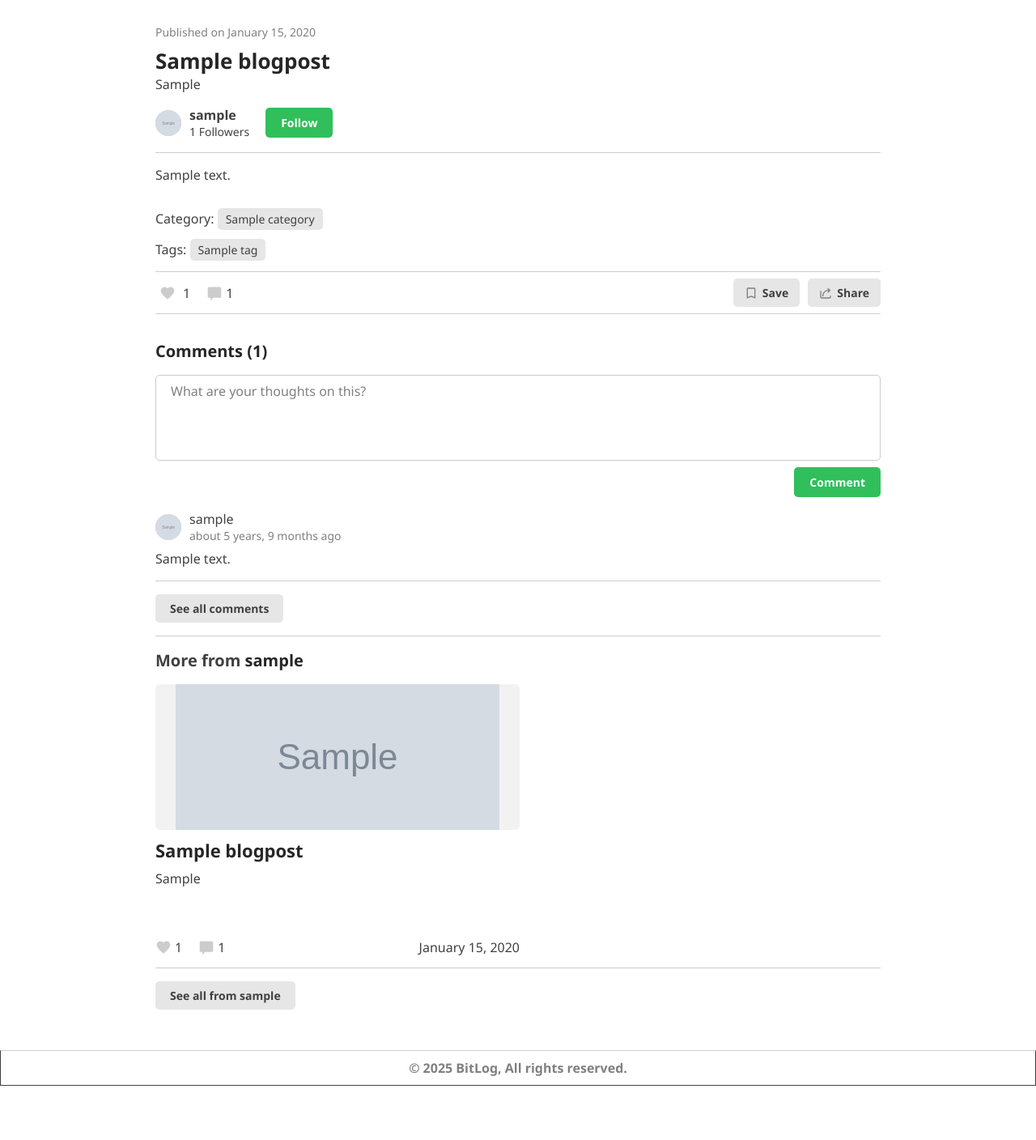
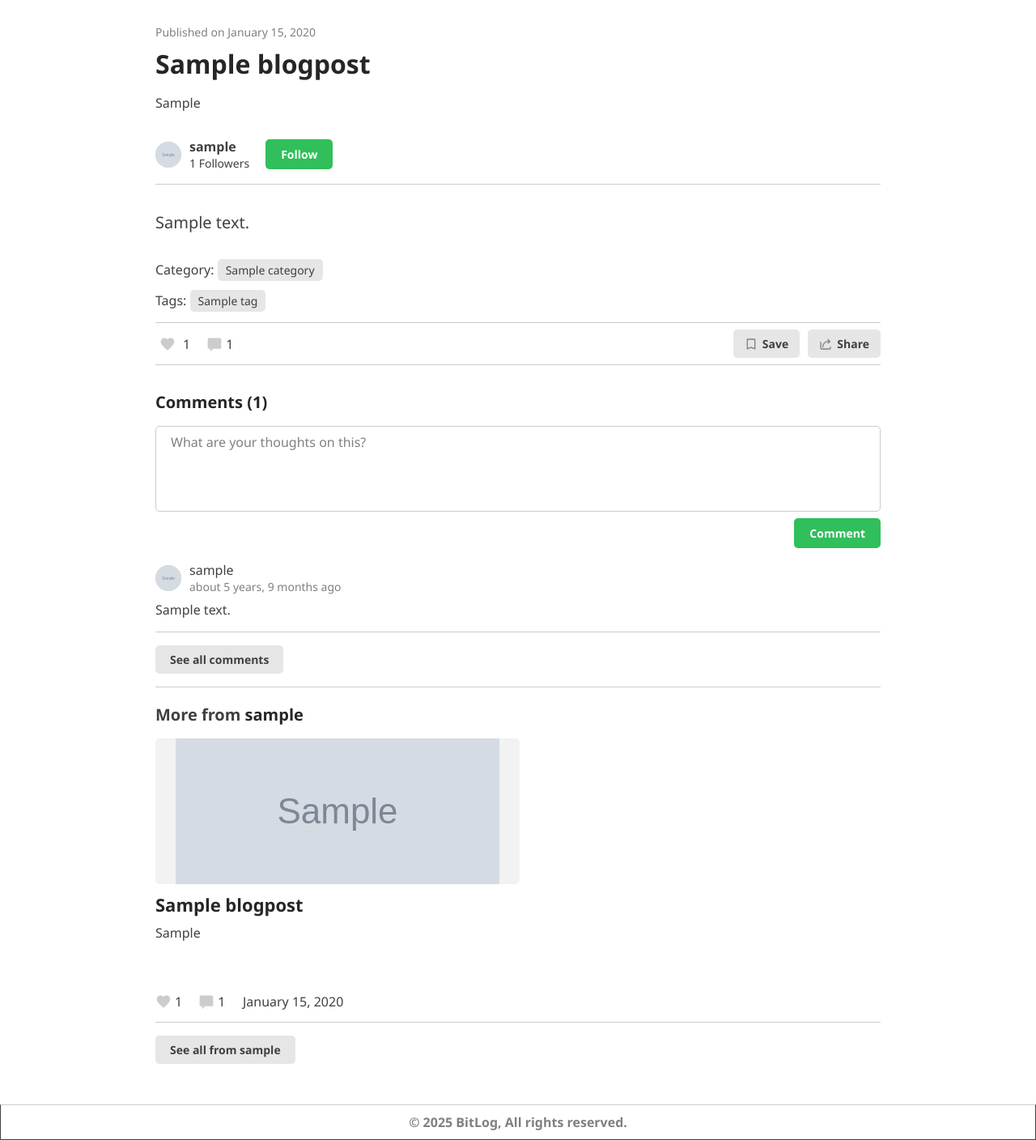
Before and after one commit to Anas-Shakeel/bitlog, a Django app: a page that uses blog/templates/blog/blog_detail.html in a window 1280 px wide. Shown: the part 69-1477 px from the top of the page at 81% size. Before the commit the page ends 1410 px from the top, so only its background shows below. Run offline with Django 5.2, Linux system fonts and the light colour scheme; tables that the repository leaves empty hold one stand-in row (values such as "Sample post"); grey boxes marked "Sample" are stand-in pictures; some libraries are stand-ins or nearby versions.

Commit message:
Minor UI improvements

```diff
--- a/blog/templates/blog/blog_detail.html
+++ b/blog/templates/blog/blog_detail.html
@@ -25,8 +25,8 @@
         {% endif %}
     </div>
 
-    <div>
-        <h1 class="heading-main">{{post.title}}</h1>
+    <div class="mb-1">
+        <h1 class="heading-post mb-1">{{post.title}}</h1>
         <!-- Only if caption available -->
         <p>{% if post.caption %} {{post.caption}} {% else %} No Caption. {% endif %}</p>
     </div>
@@ -76,7 +76,7 @@
 <hr />
 
 <!-- Post Content Container (MARKDOWN) -->
-<div class="content-container mt-1 mb-2 markdown">{{post.content|markdownify|safe}}</div>
+<div class="content-container mt-2 mb-2 markdown">{{post.content|markdownify|safe}}</div>
 <!-- Post END -->
 
 <!-- Category -->
--- a/static/css/style.css
+++ b/static/css/style.css
@@ -647,13 +647,17 @@
 .card-content-meta-container {
     display: flex;
     align-items: center;
-    justify-content: space-between;
+    gap: 1.35em;
 }
 
 .card-likes-comments {
     display: flex;
     align-items: center;
     gap: 20px;
+}
+.card-date {
+    color: var(--fc-light);
+    font-style: italic;
 }
 
 .icon-text-container {
@@ -1267,6 +1271,13 @@
 }
 
 /* Markdown Styling */
+.markdown {
+    font-size: var(--fs-large);
+    line-height: 1.5em;
+
+    /* gap: 1em; */
+}
+
 .markdown h1,
 h2,
 h3,
@@ -1274,6 +1285,7 @@
 h5,
 h6 {
     color: var(--heading-main-clr);
+    margin-top: 1em;
 }
 
 .markdown h1 {
--- a/templates/components/card.html
+++ b/templates/components/card.html
@@ -50,17 +50,20 @@
 
             <!-- Metadata -->
             <div class="card-content-meta-container">
+                <span class="card-date">{{post.created_at|date:"M d, Y"}}</span>
                 <span class="card-likes-comments">
+                    <!-- Likes -->
                     <span class="icon-text-container">
                         <img src="{% static 'icons/icons8_heart.svg' %}" alt="" />
                         {{post.likes.count}}
                     </span>
+                    <!-- Comments -->
                     <span class="icon-text-container">
                         <img src="{% static 'icons/icons8_topic.svg' %}" alt="" />
                         {{post.comments.count}}
                     </span>
                 </span>
-                <span>{{post.created_at|date:"F d, Y"}}</span>
+
             </div>
         </div>
 
```
